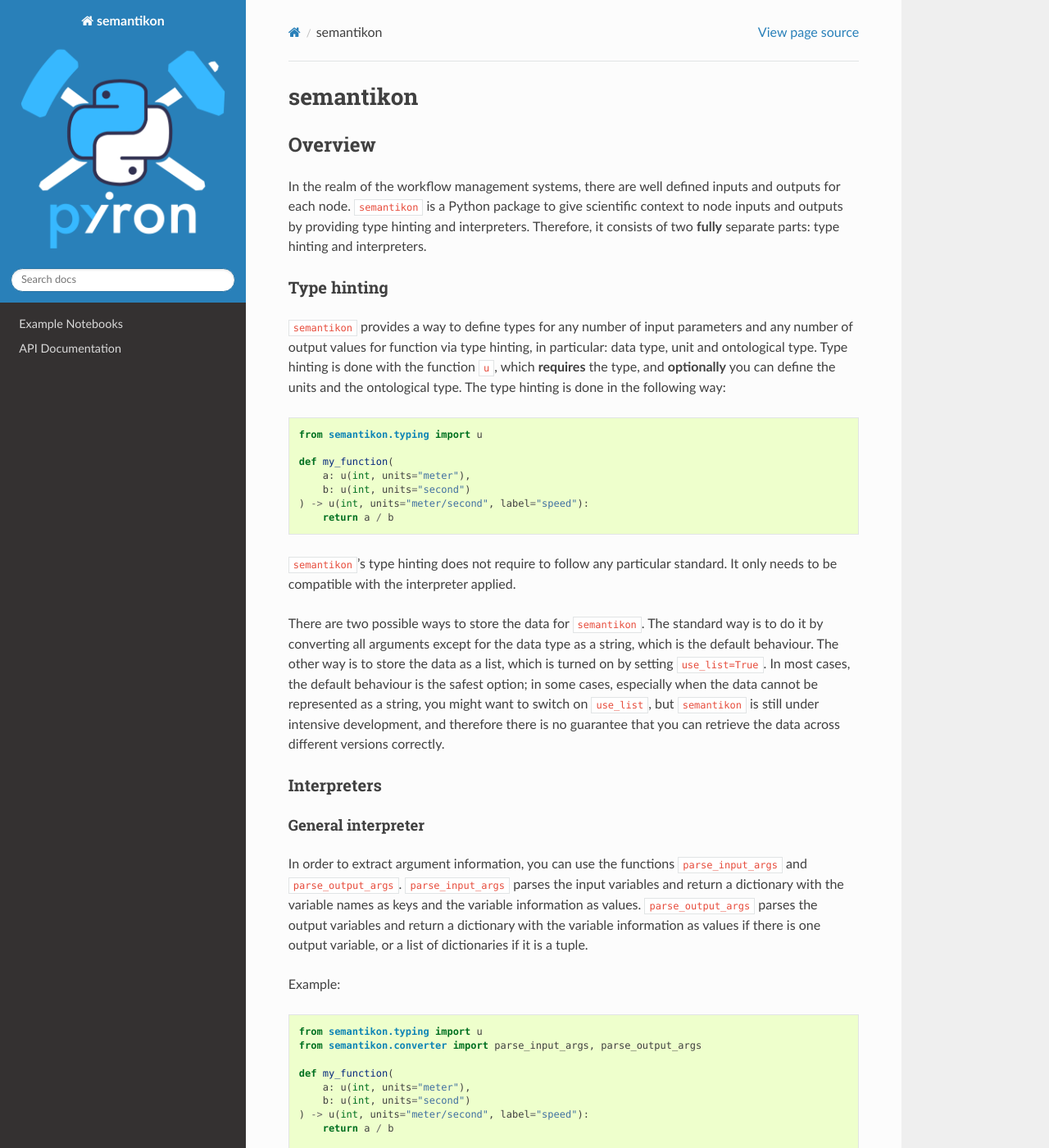
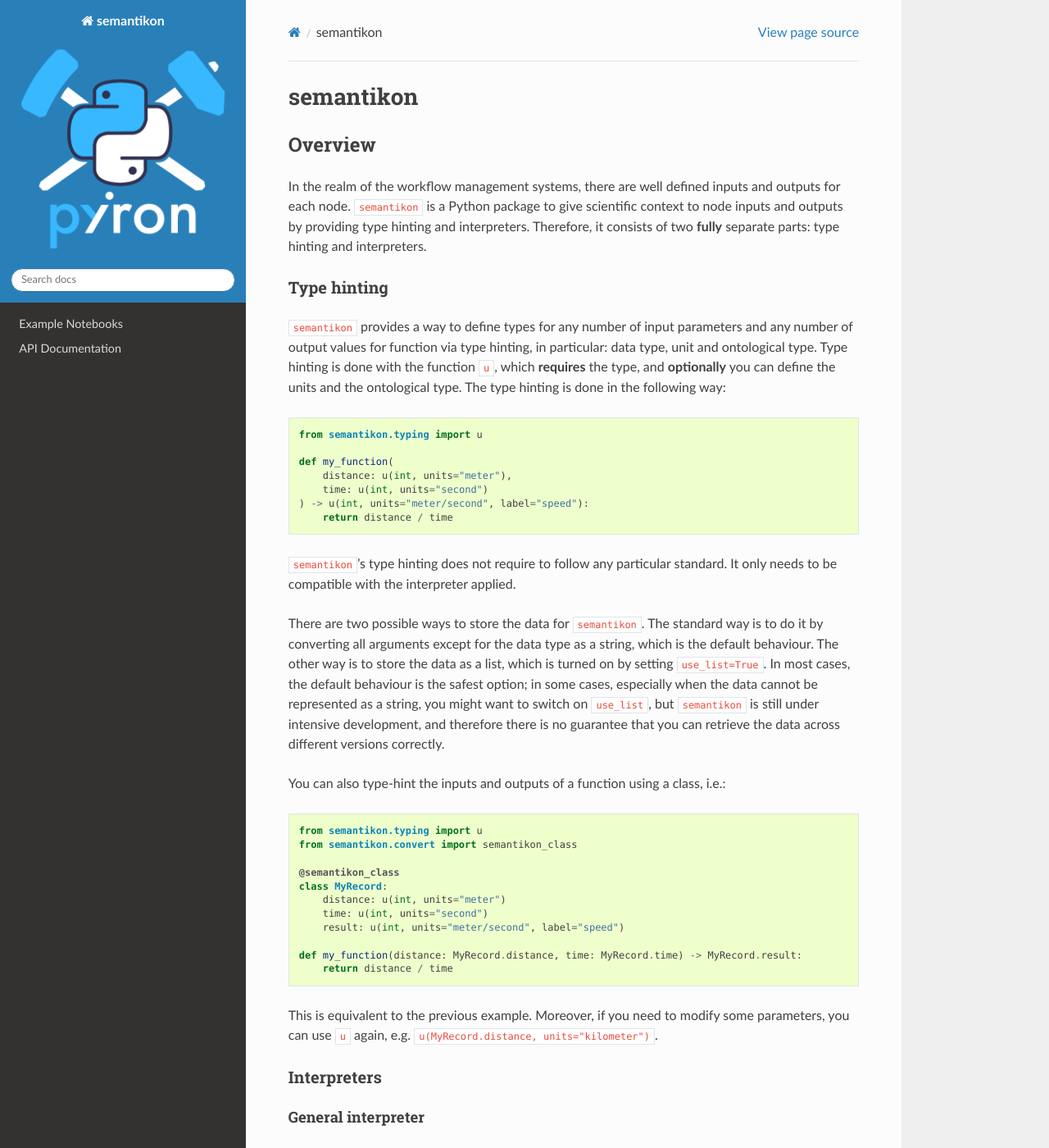
Before and after one commit to pyiron/semantikon, a Sphinx documentation site: the page built from docs/README.md, in a window 1280 px wide and 1400 px high. Shown: the whole window at 82% size. Built offline with Sphinx 7.4.7 and the Read the Docs theme 3.1.0, drawn with Linux system fonts in a browser that asks for light colours.

Commit message:
Update REA    U REAME

````diff
--- a/docs/README.md
+++ b/docs/README.md
@@ -12,16 +12,34 @@ In the realm of the workflow management systems, there are well defined inputs a
 from semantikon.typing import u
 
 def my_function(
-    a: u(int, units="meter"),
-    b: u(int, units="second")
+    distance: u(int, units="meter"),
+    time: u(int, units="second")
 ) -> u(int, units="meter/second", label="speed"):
-    return a / b
+    return distance / time
 ```
 
 `semantikon`'s type hinting does not require to follow any particular standard. It only needs to be compatible with the interpreter applied.
 
 There are two possible ways to store the data for `semantikon`. The standard way is to do it by converting all arguments except for the data type as a string, which is the default behaviour. The other way is to store the data as a list, which is turned on by setting `use_list=True`. In most cases, the default behaviour is the safest option; in some cases, especially when the data cannot be represented as a string, you might want to switch on `use_list`, but `semantikon` is still under intensive development, and therefore there is no guarantee that you can retrieve the data across different versions correctly.
 
+You can also type-hint the inputs and outputs of a function using a class, i.e.:
+
+
+```python
+from semantikon.typing import u
+from semantikon.convert import semantikon_class
+
+@semantikon_class
+class MyRecord:
+    distance: u(int, units="meter")
+    time: u(int, units="second")
+    result: u(int, units="meter/second", label="speed")
+
+def my_function(distance: MyRecord.distance, time: MyRecord.time) -> MyRecord.result:
+    return distance / time
+```
+
+This is equivalent to the previous example. Moreover, if you need to modify some parameters, you can use `u` again, e.g. `u(MyRecord.distance, units="kilometer")`.
 
 ### **Interpreters**
 
````
